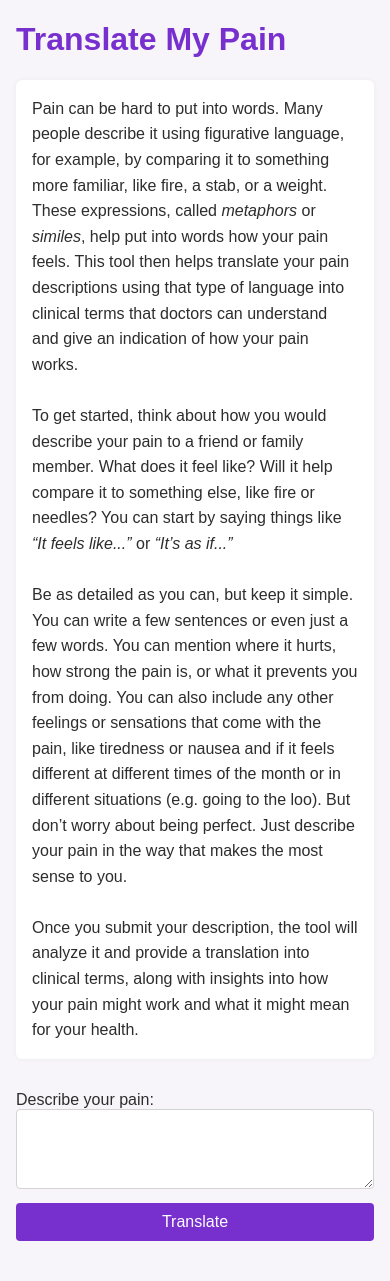
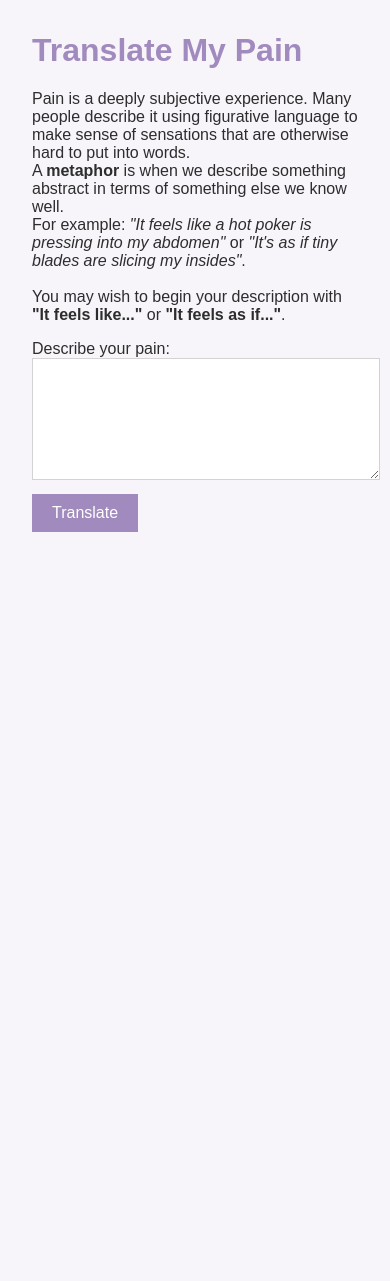
Before and after one commit to Stella5791/translate-my-pain, a Flask app: page / in a window 390 px wide. After the commit the page ends 532 px from the top, so only its background shows below. Run offline with Flask 3, Linux system fonts and the light colour scheme.

Commit message:
Update index.html

```diff
--- a/templates/index.html
+++ b/templates/index.html
@@ -1,24 +1,23 @@
 <!DOCTYPE html>
 <html lang="en">
 <head>
-  <meta charset="UTF-8" />
-  <meta name="viewport" content="width=device-width, initial-scale=1.0"/>
+  <meta charset="UTF-8">
+  <meta name="viewport" content="width=device-width, initial-scale=1.0">
   <title>Translate My Pain</title>
   <style>
     :root {
-      --primary:rgb(119, 48, 206);
-      --secondary: #D3D3D3;
-      --accent: #F29CA3;
-      --text: #2D2D2D;
-      --background: #F7F5FA;
+      --primary: #A18ABD;        /* Soft lavender */
+      --secondary: #D3D3D3;      /* Cool grey */
+      --accent: #F29CA3;         /* Coral pink */
+      --text: #2D2D2D;           /* Charcoal */
+      --background: #F7F5FA;     /* Very light lilac */
     }
 
     body {
       font-family: Arial, sans-serif;
+      margin: 2rem;
       background-color: var(--background);
       color: var(--text);
-      margin: 6rem;
-      padding: 0;
     }
 
     h1 {
@@ -26,19 +25,10 @@
     }
 
     h2, h3 {
-      color: var(--accent);
+      color: var(--text);
       border-bottom: 2px solid var(--secondary);
       padding-bottom: 0.3em;
       margin-top: 2em;
-    }
-
-    p.intro {
-      background: white;
-      padding: 1rem;
-      border-radius: 6px;
-      box-shadow: 0 0 5px rgba(0,0,0,0.05);
-      margin-bottom: 2rem;
-      line-height: 1.6;
     }
 
     form {
@@ -51,8 +41,6 @@
       padding: 10px;
       font-size: 16px;
       border: 1px solid var(--secondary);
-      border-radius: 4px;
-      box-sizing: border-box;
     }
 
     textarea:focus {
@@ -67,10 +55,8 @@
       background-color: var(--primary);
       color: white;
       border: none;
-      border-radius: 4px;
       cursor: pointer;
       margin-right: 10px;
-      transition: background-color 0.3s;
     }
 
     button:hover {
@@ -78,10 +64,14 @@
     }
 
     .results {
-      background-color: white;
+      background-color: #ffffff;
       padding: 1rem;
-      border-radius: 8px;
+      border-radius: 5px;
       box-shadow: 0 0 5px rgba(0,0,0,0.1);
+    }
+
+    .result-block {
+      margin-bottom: 1rem;
     }
 
     .clinical-card {
@@ -99,60 +89,26 @@
       margin-top: 1rem;
     }
 
-    .technical {
-      background-color: #e9e9e9;
-      padding: 1em;
-      margin-top: 1em;
-      border-radius: 6px;
-      display: none;
+    .technical-toggle {
+      background-color: #eaeaea;
+      padding: 0.5em;
+      cursor: pointer;
+      margin-bottom: 1em;
     }
 
-    .toggle-button {
-      margin-top: 1rem;
-      background-color: var(--secondary);
-      color: var(--text);
-    }
-
-    @media (max-width: 600px) {
-      body {
-        margin: 1rem;
-      }
-
-      textarea {
-        height: 80px;
-      }
-
-      button {
-        width: 100%;
-        margin-bottom: 0.5rem;
-      }
-
-      .toggle-button {
-        width: 100%;
-      }
+    #technical-details {
+      display: none;
     }
   </style>
 </head>
 <body>
-
   <h1>Translate My Pain</h1>
 
-  <p class="intro">
-    Pain can be hard to put into words. Many people describe it using figurative language,
-    for example, by comparing it to something more familiar, like fire, a stab, or a weight.
-    These expressions, called <em>metaphors</em> or <em>similes</em>, help put into words how your pain feels.
-    This tool then helps translate your pain descriptions using that type of language into clinical terms that doctors can understand and give an indication of how your pain works.
-
-    <br><br>
-    To get started, think about how you would describe your pain to a friend or family member.
-    What does it feel like? Will it help compare it to something else, like fire or needles?
-    You can start by saying things like <em>“It feels like...”</em> or <em>“It’s as if...”</em>
-
-    <br><br>
-    Be as detailed as you can, but keep it simple. You can write a few sentences or even just a few words. You can mention where it hurts, how strong the pain is, or what it prevents you from doing. You can also include any other feelings or sensations that come with the pain, like tiredness or nausea and if it feels different at different times of the month or in different situations (e.g. going to the loo).   But don’t worry about being perfect. Just describe your pain in the way that makes the most sense to you.
-    <br><br>
-    Once you submit your description, the tool will analyze it and provide a translation into clinical terms,
-    along with insights into how your pain might work and what it might mean for your health.
+  <p>
+    Pain is a deeply subjective experience. Many people describe it using figurative language to make sense of sensations that are otherwise hard to put into words. <br>
+    A <strong>metaphor</strong> is when we describe something abstract in terms of something else we know well. <br>
+    For example: <em>"It feels like a hot poker is pressing into my abdomen"</em> or <em>"It's as if tiny blades are slicing my insides"</em>.<br><br>
+    You may wish to begin your description with <strong>"It feels like..."</strong> or <strong>"It feels as if..."</strong>.
   </p>
 
   <form method="post">
@@ -167,6 +123,25 @@
     <p><strong>Input:</strong> {{ results.input }}</p>
     <p><strong>Dimensions:</strong> {{ results.dimensions | join(', ') }}</p>
     <p><strong>Metaphor Types:</strong> {{ results.metaphor_types | join(', ') }}</p>
+
+    {% if results.impact_context %}
+      <h3>Pain Triggers & Life Impact Context</h3>
+      <ul>
+        {% for item in results.impact_context %}
+        <li>{{ item }}</li>
+        {% endfor %}
+      </ul>
+    {% endif %}
+
+    {% if results.graduation_modifiers %}
+      <h3>Intensity/Impact Clues</h3>
+      <p>The following terms may indicate how much your pain interferes with your life:</p>
+      <ul>
+        {% for word in results.graduation_modifiers %}
+        <li>{{ word }}</li>
+        {% endfor %}
+      </ul>
+    {% endif %}
 
     {% if results.clinical_rephrasings %}
     <h3>Clinical Insights</h3>
@@ -183,8 +158,8 @@
     </div>
     {% endif %}
 
-    <button class="toggle-button" onclick="toggleTechnical()">Toggle Technical Details</button>
-    <div id="technical" class="technical">
+    <div class="technical-toggle" onclick="toggleTechnical()">Toggle Technical Details</div>
+    <div id="technical-details">
       <h3>Matches by Metaphor Type</h3>
       <ul>
       {% for mtype, matches in results.matches.items() %}
@@ -218,10 +193,13 @@
     }
 
     function toggleTechnical() {
-      const tech = document.getElementById("technical");
-      tech.style.display = tech.style.display === "none" ? "block" : "none";
+      const section = document.getElementById("technical-details");
+      if (section.style.display === "none") {
+        section.style.display = "block";
+      } else {
+        section.style.display = "none";
+      }
     }
   </script>
-
 </body>
 </html>
```
